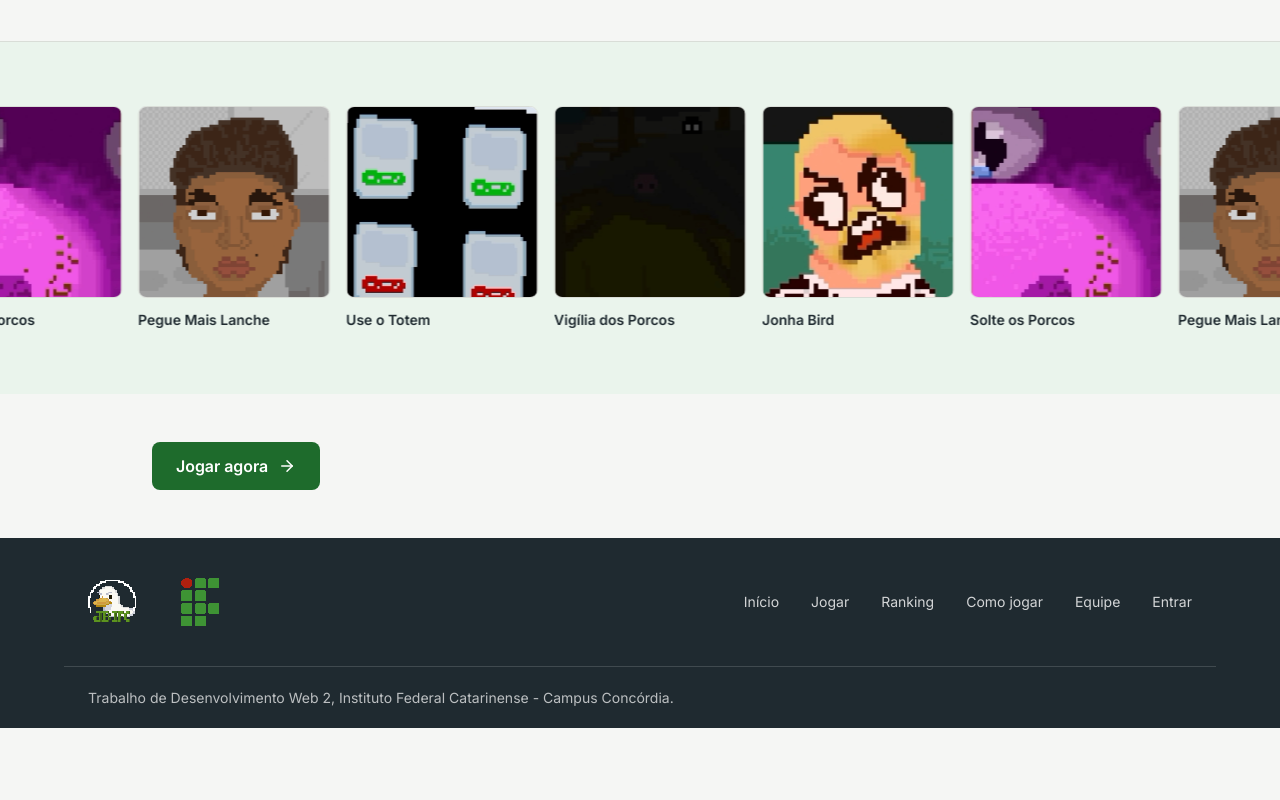
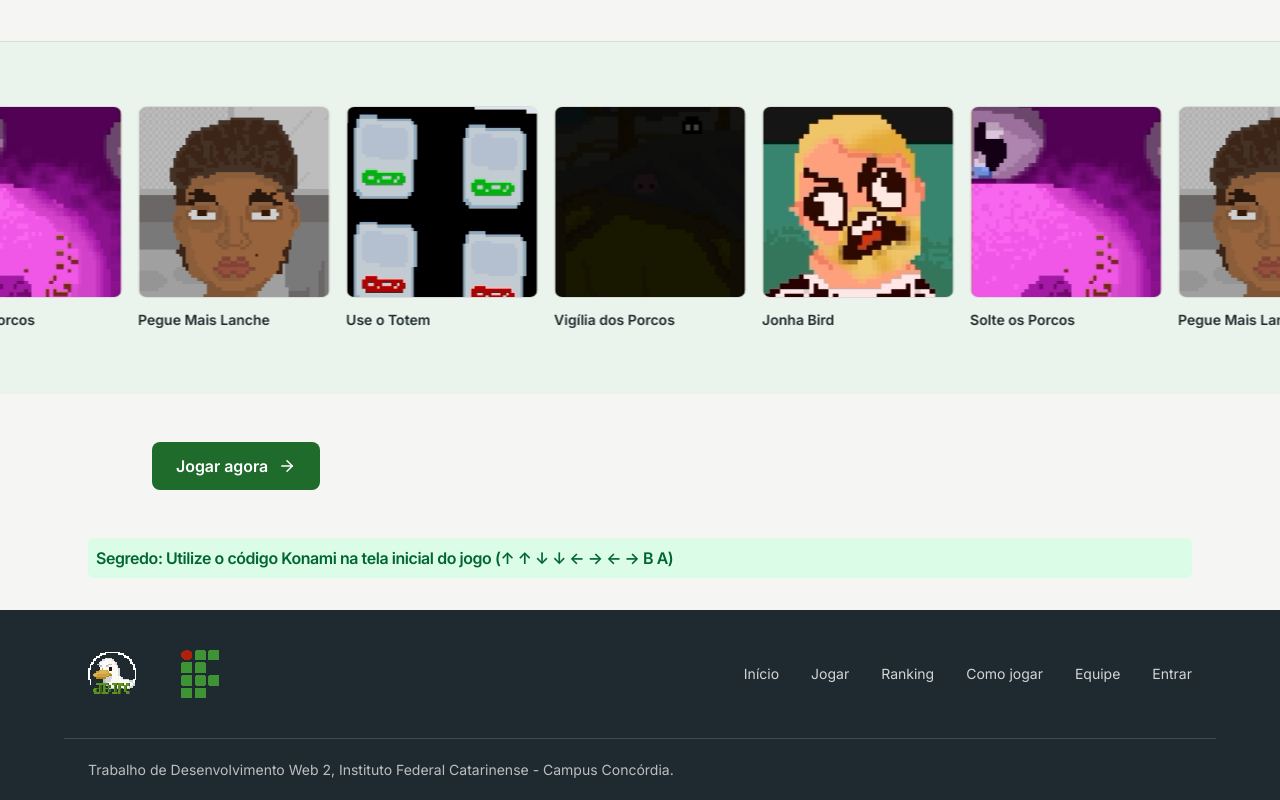
Before and after one commit to EduardoSchultz505/JBIFC, a React (Vite) app in the folder frontend/: page /como-jogar in a window 1280 px wide. Shown: the part 1216-2016 px from the top of the page. Before the commit the page ends 1944 px from the top, so only its background shows below. Built offline with nearby package versions, Linux system fonts and the light colour scheme; no server answers.

Commit message:
Dica de EsterEgg

```diff
--- a/frontend/src/pages/Tutorial.jsx
+++ b/frontend/src/pages/Tutorial.jsx
@@ -69,6 +69,11 @@ export default function Tutorial() {
           <ArrowRight aria-hidden="true" size={18} />
         </Link>
       </Container>
+      <Container>
+      <p className="mb-8 text-md font-semibold tracking-tight bg-green-100 text-green-800 p-2 rounded-md">
+        Segredo: Utilize o código Konami na tela inicial do jogo (↑ ↑ ↓ ↓ ← → ← → B A)
+      </p>
+      </Container>
     </main>
   );
 }
```
